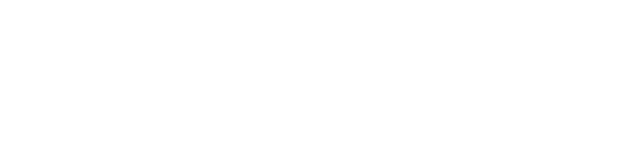
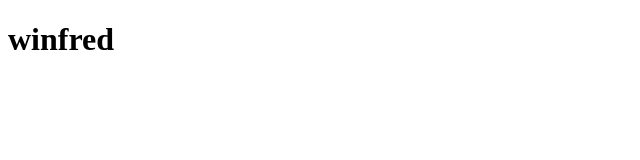
Before and after one commit to wcandaza/dummy99, a plain HTML site: page index.html in a window 1280 px wide. Shown: the whole page, without its empty margins (0-640 px from the left). Drawn offline with Linux system fonts and the light colour scheme.

Commit message:
looking for branch

```diff
--- a/index.html
+++ b/index.html
@@ -7,6 +7,6 @@
     <title>Document</title>
 </head>
 <body>
-
+    <h1>winfred</h1>
 </body>
 </html>
```
